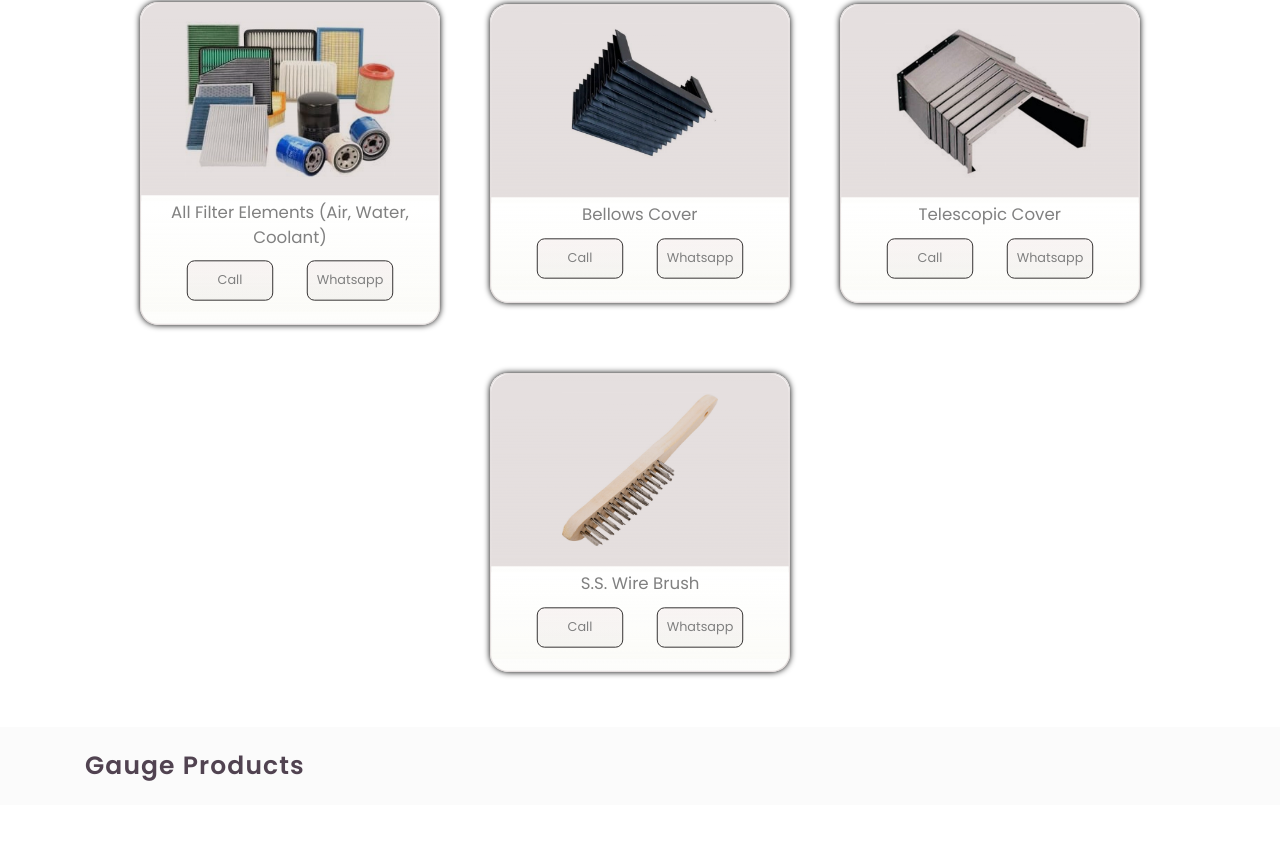
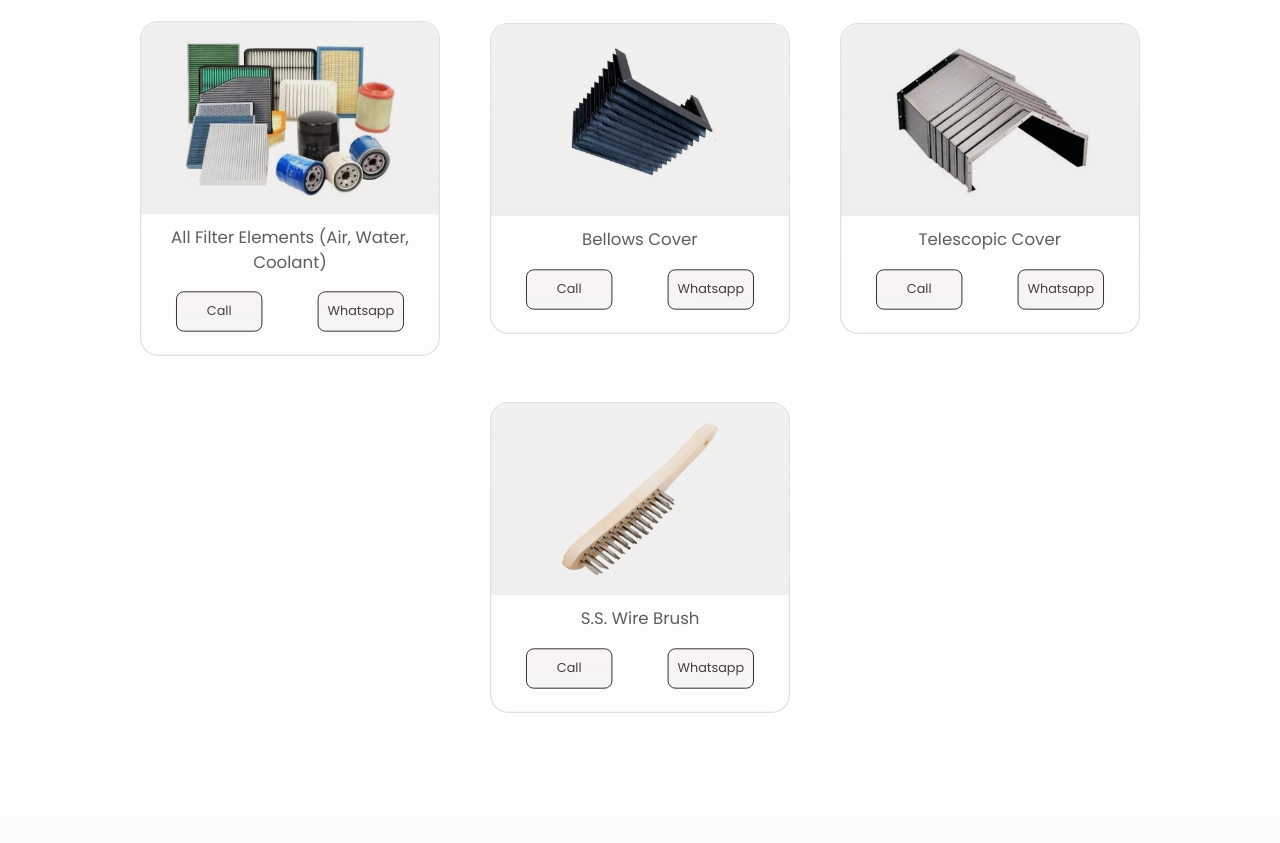
Before and after one commit to AbhiQuodes/Aryan-Enterprises, a React (Create React App) app: page /products in a window 1280 px wide. Shown: the part 956-1799 px from the top of the page. Built offline with nearby package versions, Linux system fonts and the light colour scheme.

Commit message:
38th commit

```diff
--- a/src/components/AchievementContainer.js
+++ b/src/components/AchievementContainer.js
@@ -60,7 +60,7 @@ const AchievementContainer = () => {
         data-aos-easing="ease-in-sine"
         className="achievement-text"
       >
-        <span style={{ color: "black", fontSize: "25px" }} >At </span> Aryan
+        <span style={{ color: "black", fontSize: "25px" }}>At </span> Aryan
         Enterprises, our journey has been marked by remarkable achievements and
         unwavering dedication to excellence in global trade. As a trusted bridge
         between buyers and sellers of imported and exported products, we have
--- a/src/components/ProductContainer.css
+++ b/src/components/ProductContainer.css
@@ -75,7 +75,6 @@
   transform: rotate(90deg);
 }
 .product-image {
-  /* min-width:60%; */
   height: 140px;
   max-width: 170px;
   transition: all 0.5s linear 0s;
@@ -91,7 +90,6 @@
   .product-image {
     height: 80px;
     max-width: 110px;
-    /* display: none; */
   }
   .product-box-list {
     gap: 20px;
@@ -99,7 +97,7 @@
     align-items: center;
   }
   .product-box-title {
-    font-size: 28px;
+    font-size: 24px;
   }
   .product-box-list-arrow {
     height: 25px;
--- a/src/pages/ClientPage.js
+++ b/src/pages/ClientPage.js
@@ -25,7 +25,6 @@ const ClientPage = () => {
   useEffect(() => {
     handleHeadLinksLoader();
     // window.scrollTo(0, 0);
-
   }, []);
   return (
     <div>
@@ -40,10 +39,11 @@ const ClientPage = () => {
         }}
       ></LoadingBar>
       <HeaderBar handleHeadLinksLoader={handleHeadLinksLoader}></HeaderBar>
-      <div className="container"> <ClientContainer></ClientContainer>
+      <div className="container">
+        {" "}
+        <ClientContainer></ClientContainer>
       </div>
       <FooterBar></FooterBar>
-
     </div>
   );
 };
--- a/src/pages/ContactUsPage.js
+++ b/src/pages/ContactUsPage.js
@@ -40,9 +40,10 @@ const ContactUsPage = () => {
         }}
       ></LoadingBar>
       <HeaderBar handleHeadLinksLoader={handleHeadLinksLoader}></HeaderBar>
-      <div className="container"><ContactContainer></ContactContainer></div>
+      <div className="container">
+        <ContactContainer></ContactContainer>
+      </div>
       <FooterBar></FooterBar>
-
     </div>
   );
 };
--- a/src/pages/ProductPage.css
+++ b/src/pages/ProductPage.css
@@ -1,25 +1,21 @@
-.product-contact-box-list-item{
+.product-contact-box-list-item {
   background: linear-gradient(#fff, rgba(245, 245, 235, 0.199));
   display: flex;
   border-radius: 15px;
-        box-shadow: 0px 0px 5px black;
+  /* box-shadow: 0px 0px 5px rgb(248, 246, 246); */
   width: 100%;
   max-width: 250px;
   flex-direction: column-reverse;
   height: fit-content;
   /* gap: 10px; */
-        scale:1.2;
+  scale: 1.2;
   justify-content: space-evenly;
   align-items: center;
-        /* background: linear-gradient(#eb548545, rgba(245, 245, 235, 0.199)); */
-        padding:0px 0px 10px 0px;
-        /* border: 2px solid rgba(12, 4, 4, 0.29); */
   min-height: 230px;
-       border: 1px solid  #cec3c386;;
-
+  border: 1px solid #cec3c386;
 }
 
-    .product-menu-bar{
+.product-menu-bar {
   display: none;
   width: 100vw;
   min-height: fit-content;
@@ -30,20 +26,22 @@
   z-index: 10;
 }
 
-    .title-background{
-        color: rgb(81, 67, 81); /* border:1px solid black; */
+.title-background {
+  color: rgb(31, 2, 31); /* border:1px solid black; */
+  border-bottom: 1px solid black;
+  margin: 50px 0px;
+  padding: 30px;
   background-color: rgba(128, 128, 128, 0.037);
   display: flex;
   justify-content: start;
   font-weight: 600;
   letter-spacing: 1.12px;
   font-size: 25px;
-        padding: 20px 85px;
+  padding: 20px 70px;
   width: 100%;
 }
-    .page-product-container{
+.page-product-container {
   padding-bottom: 100px;
-
 }
 .page-product-box-list {
   display: flex;
@@ -53,95 +51,91 @@
   padding: 30px;
   width: 100%;
 }
-    .product-contact-box-list-item:hover{
+.product-contact-box-list-item:hover {
   border: 1px solid rgb(1, 23, 23);
-
 }
 .product-box-title:hover {
-        color: rgb(81, 67, 81); /* border:1px solid black; */
+  color: rgb(31, 2, 31);
 }
 .product-contact-box-list-item:hover .page-product-name {
-        color:black !important;
+  color: black !important;
 }
 .product-contact-box-list-item:hover .product-name {
-        color:black !important;
+  color: black !important;
 }
 
-    .product-image:hover,.page-product-image:hover{
-    scale:1.09132;
+.product-image:hover,
+.page-product-image:hover {
+  scale: 1.09132;
 }
 
-.product-contact{
+.product-contact {
   align-items: center;
   width: 100%;
   display: flex;
   flex-direction: column;
   text-align: center;
-    background: linear-gradient(#fff, rgba(245, 245, 235, 0.199));
-
+  /* background: linear-gradient(#fff, rgba(245, 245, 235, 0.199)); */
   /* gap: 10px; */
   align-items: center;
+  padding-bottom: 10px;
+}
 
-}
-.btn-box{
-    width:100%;
-    padding:5px 20px;
+.btn-box {
+  width: 100%;
+  padding: 5px 20px;
   display: flex;
-    justify-content: space-evenly;
+  justify-content: space-between;
 }
 .page-product-name {
   font-weight: 350;
-    color: rgb(128, 128, 128);
+  color: rgba(10, 9, 9, 0.655);
+  padding: 5px 0px;
   font-size: 13.5px;
   scale: 1.026912;
 }
-.btn{
-    width:fit-content;
-padding:10px 5px;
+.btn {
+  width: fit-content;
+  padding: 10px 5px;
   /* background-color: #fff; */
   background: linear-gradient(#f3e9e97a, rgba(213, 213, 207, 0.199));
-border:1px solid rgb(44, 41, 41);
-color:grey;
+  border: 1px solid rgb(44, 41, 41);
+  color: rgb(66, 63, 63);
   border-radius: 8px;
   cursor: pointer;
-
-min-width:90px;
-scale:0.8;
+  min-width: 90px;
+  scale: 0.8;
 }
-.btn:hover{
-    color:#fff;
-    background: linear-gradient(rgb(32,1,32), rgb(32,1,32));
-    /* background-color: rgb(32,1,32); */
-    border:1px solid rgb(32,1,32);
-
+.btn:hover {
+  color: #fff;
+  background: linear-gradient(rgb(16, 0, 16), rgb(32, 1, 32));
+  border: 1px solid rgb(32, 1, 32);
 }
-.img-box{
-    width:100%;
+.img-box {
+  width: 100%;
   display: flex;
   justify-content: center;
   align-items: center;
   height: 160px;
-    background-color: #cec3c386;
+  background-color: #96929223;
   border-top-left-radius: 15px;
   border-top-right-radius: 15px;
   margin-bottom: 5px;
   padding: 0px 10px;
-
 }
-.page-product-image{
+.page-product-image {
   /* scale:1.123; */
   max-width: 96%;
   height: 130px;
   transition: all 0.5s linear 0s;
   mix-blend-mode: multiply;
 }
-.product-box-list{
+.product-box-list {
   display: flex;
   justify-content: center;
 }
 
-@media (max-width:600px)
-{
+@media (max-width: 600px) {
   .page-product-image {
     height: 130px;
     max-width: 98%;
@@ -151,22 +145,29 @@ scale:0.8;
     gap: 100px;
     flex-direction: column;
     align-items: center;
+    margin-bottom: 50px;
+  }
+  .btn-box {
+    justify-content: space-between;
+    scale: 0.98;
   }
   .product-container {
     padding: 15px;
     gap: 15px;
     padding-top: 50px;
   }
-      .title-background{
-
+  .title-background {
     font-size: 20px;
-        padding: 20px;
+    padding: 20px 20px;
     justify-content: center;
-        scale:1.2;
+    /* scale:1.2; */
   }
   .menu-bar-list-item {
     font-size: 14px;
     scale: 1.422;
     left: 30px;
   }
+  .product-contact-box-list-item:hover {
+    border: 1px solid rgb(1, 23, 23);
   }
+}
--- a/src/pages/ProductPage.js
+++ b/src/pages/ProductPage.js
@@ -1,4 +1,4 @@
-import React, { useState, useEffect,useRef } from "react";
+import React, { useState, useEffect, useRef } from "react";
 import "./ProductPage.css";
 import { NavLink } from "react-router-dom";
 import HeaderBar from "../components/HeaderBar";
@@ -86,21 +86,17 @@ import ringImg2 from "../images/ring2.jpg";
 import threadpitchImg from "../images/threadpitch.jpg";
 import trapezoidalImg from "../images/trapezoidal.jpg";
 
-
-
-
 const ProductPage = () => {
   const location = useLocation();
   const [progress, setProgress] = useState(0);
   Aos.init();
   const dropDownImg = useRef();
-  const [displayWidth,setDisplayWidth] =useState( window.innerWidth);
-  const [expandedProductBox ,setExpandedProductBox]=useState(null);
-  const handleExpand =(index)=>{
-    setExpandedProductBox( expandedProductBox=== index ? null : index)
-  }
-    const productBoxList  =useRef();
-
+  const [displayWidth, setDisplayWidth] = useState(window.innerWidth);
+  const [expandedProductBox, setExpandedProductBox] = useState(null);
+  const handleExpand = (index) => {
+    setExpandedProductBox(expandedProductBox === index ? null : index);
+  };
+  const productBoxList = useRef();
 
   const productDetails = [
     // { name: "Measuring Tools", image: MeasuringTools },
@@ -117,9 +113,9 @@ const ProductPage = () => {
     { name: "Bellows Cover", image: BellowsCover },
     { name: "Telescopic Cover", image: TelescopicCover },
     { name: "S.S. Wire Brush", image: SSWireBrush },
-  ]
+  ];
 
-  const gaugeImgDetails=[
+  const gaugeImgDetails = [
     { name: "product-name-display", image: gaugeImg1 },
     { name: "product-name-display", image: gaugeImg2 },
     { name: "product-name-display", image: gaugeImg3 },
@@ -139,10 +135,9 @@ const ProductPage = () => {
     { name: "product-name-display", image: gaugeImg17 },
     { name: "product-name-display", image: gaugeImg18 },
     { name: "product-name-display", image: gaugeImg19 },
+  ];
 
-  ]
-
-  const measurementImgDetails=[
+  const measurementImgDetails = [
     { name: "product-name-display", image: measurementImg1 },
     { name: "product-name-display", image: measurementImg2 },
     { name: "product-name-display", image: measurementImg3 },
@@ -153,10 +148,9 @@ const ProductPage = () => {
     { name: "product-name-display", image: measurementImg8 },
     { name: "product-name-display", image: measurementImg9 },
     { name: "product-name-display", image: measurementImg10 },
+  ];
 
-  ]
-
-  const micrometerImgDetails=[
+  const micrometerImgDetails = [
     { name: "product-name-display", image: micrometerImg1 },
     { name: "product-name-display", image: micrometerImg2 },
     { name: "product-name-display", image: micrometerImg3 },
@@ -171,10 +165,10 @@ const ProductPage = () => {
     { name: "product-name-display", image: micrometerImg12 },
     { name: "product-name-display", image: micrometerImg13 },
     { name: "product-name-display", image: micrometerImg14 },
-  ]
+  ];
   // { name: "product-name-display", image:micrometerImg15  },
 
-    const plungerImgDetails=[
+  const plungerImgDetails = [
     { name: "product-name-display", image: plungerImg1 },
     { name: "product-name-display", image: plungerImg2 },
     { name: "product-name-display", image: plungerImg3 },
@@ -250,7 +244,6 @@ const ProductPage = () => {
   //     { name: "product-name-display-55", image: indicatorImg2 },
   // ];
 
-
   const handleDropDownClick = (event) => {
     if (!dropDownImg.current.classList.contains("rotate-icon")) {
       dropDownImg.current.classList.add("rotate-icon");
@@ -259,9 +252,7 @@ const ProductPage = () => {
       dropDownImg.current.classList.remove("rotate-icon");
       // productBoxList.current.style.display = "none";
     }
-
-
-    }
+  };
   const handleHeadLinksLoader = () => {
     const controlProgress = setInterval(() => {
       setProgress((previousProgress) => {
@@ -293,15 +284,9 @@ const ProductPage = () => {
       <HeaderBar handleHeadLinksLoader={handleHeadLinksLoader}></HeaderBar>
       <div className="product-menu-bar">
         <ul className="menu-bar-list">
-          <li className="menu-bar-list-item">
-            Gauge Tools
-          </li>
-          <li className="menu-bar-list-item">
-            Measuring Tools
-          </li>
-          <li className="menu-bar-list-item">
-            Plunger Tools
-          </li>
+          <li className="menu-bar-list-item">Gauge Tools</li>
+          <li className="menu-bar-list-item">Measuring Tools</li>
+          <li className="menu-bar-list-item">Plunger Tools</li>
         </ul>
       </div>
       <div className="container">
@@ -330,26 +315,23 @@ const ProductPage = () => {
                   <div className="product-contact">
                     <h3 className="page-product-name">{eachProduct.name}</h3>
                     <div className="btn-box">
-
-                <a href={`tel:${9529909387}`}> <button className='call-btn btn'>Call</button></a>
-                 <a href={`https://wa.me/${9529909387}`}
+                      <a href={`tel:${9529909387}`}>
+                        {" "}
+                        <button className="call-btn btn">Call</button>
+                      </a>
+                      <a
+                        href={`https://wa.me/${9529909387}`}
                         target="_blank"
-                 rel="noopener noreferrer"> <button
-                  className='Whatsapp-btn btn'>Whatsapp</button></a>
+                        rel="noopener noreferrer"
+                      >
+                        {" "}
+                        <button className="Whatsapp-btn btn">Whatsapp</button>
+                      </a>
                     </div>
                   </div>
-
-
-                  {/* <img key={idx}
-            ref={dropDownImg}
-            src={dropDown}
-            alt="dropDown-box-arrow"
-           className="product-box-list-arrow"
-           onClick={(event)=>{
-            handleDropDownClick(event);
-           }}
-          ></img> */}
-                 <div className="img-box"> <img
+                  <div className="img-box">
+                    {" "}
+                    <img
                       className="page-product-image"
                       src={eachProduct.image}
                       alt="product-img"
@@ -375,16 +357,20 @@ const ProductPage = () => {
                   <div className="product-contact">
                     <h3 className="page-product-name">{eachProduct.name}</h3>
                     <div className="btn-box">
-
-                <a href={`tel:${9529909387}`}> <button className='call-btn btn'>Call</button></a>
-                 <a href={`https://wa.me/${9529909387}`}
+                      <a href={`tel:${9529909387}`}>
+                        {" "}
+                        <button className="call-btn btn">Call</button>
+                      </a>
+                      <a
+                        href={`https://wa.me/${9529909387}`}
                         target="_blank"
-                 rel="noopener noreferrer"> <button
-                  className='Whatsapp-btn btn'>Whatsapp</button></a>
+                        rel="noopener noreferrer"
+                      >
+                        {" "}
+                        <button className="Whatsapp-btn btn">Whatsapp</button>
+                      </a>
                     </div>
                   </div>
-
-
                   {/* <img key={idx}
             ref={dropDownImg}
             src={dropDown}
@@ -394,7 +380,9 @@ const ProductPage = () => {
             handleDropDownClick(event);
            }}
           ></img> */}
-                 <div className="img-box"> <img
+                  <div className="img-box">
+                    {" "}
+                    <img
                       className="page-product-image"
                       src={eachProduct.image}
                       alt="product-img"
@@ -404,14 +392,16 @@ const ProductPage = () => {
               );
             })}
           </ul>
-          <h2 className="product-box-title title-background">Measurement Products</h2>
+          <h2 className="product-box-title title-background">
+            Measurement Products
+          </h2>
           <ul className="page-product-box-list">
             {measurementImgDetails.map((eachProduct, idx) => {
               return (
                 <li
                   className="product-contact-box-list-item"
                   ref={productBoxList}
-                  key={idx}
+                  key={idx}j
                 >
                   {" "}
                   {/* <img src="dsndhgh" alt="product-img">
@@ -419,16 +409,20 @@ const ProductPage = () => {
                   <div className="product-contact">
                     <h3 className="page-product-name">{eachProduct.name}</h3>
                     <div className="btn-box">
-
-                <a href={`tel:${9529909387}`}> <button className='call-btn btn'>Call</button></a>
-                 <a href={`https://wa.me/${9529909387}`}
+                      <a href={`tel:${9529909387}`}>
+                        {" "}
+                        <button className="call-btn btn">Call</button>
+                      </a>
+                      <a
+                        href={`https://wa.me/${9529909387}`}
                         target="_blank"
-                 rel="noopener noreferrer"> <button
-                  className='Whatsapp-btn btn'>Whatsapp</button></a>
+                        rel="noopener noreferrer"
+                      >
+                        {" "}
+                        <button className="Whatsapp-btn btn">Whatsapp</button>
+                      </a>
                     </div>
                   </div>
-
-
                   {/* <img key={idx}
             ref={dropDownImg}
             src={dropDown}
@@ -438,7 +432,9 @@ const ProductPage = () => {
             handleDropDownClick(event);
            }}
           ></img> */}
-                 <div className="img-box"> <img
+                  <div className="img-box">
+                    {" "}
+                    <img
                       className="page-product-image"
                       src={eachProduct.image}
                       alt="product-img"
@@ -449,7 +445,9 @@ const ProductPage = () => {
             })}
           </ul>
 
-          <h2 className="product-box-title title-background">Micrometer Products</h2>
+          <h2 className="product-box-title title-background">
+            Micrometer Products
+          </h2>
           <ul className="page-product-box-list">
             {micrometerImgDetails.map((eachProduct, idx) => {
               return (
@@ -464,16 +462,20 @@ const ProductPage = () => {
                   <div className="product-contact">
                     <h3 className="page-product-name">{eachProduct.name}</h3>
                     <div className="btn-box">
-
-                <a href={`tel:${9529909387}`}> <button className='call-btn btn'>Call</button></a>
-                 <a href={`https://wa.me/${9529909387}`}
+                      <a href={`tel:${9529909387}`}>
+                        {" "}
+                        <button className="call-btn btn">Call</button>
+                      </a>
+                      <a
+                        href={`https://wa.me/${9529909387}`}
                         target="_blank"
-                 rel="noopener noreferrer"> <button
-                  className='Whatsapp-btn btn'>Whatsapp</button></a>
+                        rel="noopener noreferrer"
+                      >
+                        {" "}
+                        <button className="Whatsapp-btn btn">Whatsapp</button>
+                      </a>
                     </div>
                   </div>
-
-
                   {/* <img key={idx}
             ref={dropDownImg}
             src={dropDown}
@@ -483,7 +485,9 @@ const ProductPage = () => {
             handleDropDownClick(event);
            }}
           ></img> */}
-                 <div className="img-box"> <img
+                  <div className="img-box">
+                    {" "}
+                    <img
                       className="page-product-image"
                       src={eachProduct.image}
                       alt="product-img"
@@ -493,7 +497,9 @@ const ProductPage = () => {
               );
             })}
           </ul>
-          <h2 className="product-box-title title-background">Plunger product</h2>
+          <h2 className="product-box-title title-background">
+            Plunger product
+          </h2>
           <ul className="page-product-box-list">
             {micrometerImgDetails.map((eachProduct, idx) => {
               return (
@@ -508,16 +514,20 @@ const ProductPage = () => {
                   <div className="product-contact">
                     <h3 className="page-product-name">{eachProduct.name}</h3>
                     <div className="btn-box">
-
-                <a href={`tel:${9529909387}`}> <button className='call-btn btn'>Call</button></a>
-                 <a href={`https://wa.me/${9529909387}`}
+                      <a href={`tel:${9529909387}`}>
+                        {" "}
+                        <button className="call-btn btn">Call</button>
+                      </a>
+                      <a
+                        href={`https://wa.me/${9529909387}`}
                         target="_blank"
-                 rel="noopener noreferrer"> <button
-                  className='Whatsapp-btn btn'>Whatsapp</button></a>
+                        rel="noopener noreferrer"
+                      >
+                        {" "}
+                        <button className="Whatsapp-btn btn">Whatsapp</button>
+                      </a>
                     </div>
                   </div>
-
-
                   {/* <img key={idx}
             ref={dropDownImg}
             src={dropDown}
@@ -527,7 +537,9 @@ const ProductPage = () => {
             handleDropDownClick(event);
            }}
           ></img> */}
-                 <div className="img-box"> <img
+                  <div className="img-box">
+                    {" "}
+                    <img
                       className="page-product-image"
                       src={eachProduct.image}
                       alt="product-img"
```
Also changed, not shown: src/components/AchievementContainer.css (+3 -4 lines), src/components/ClientContainer.css (+9 -3 lines), src/components/ContactContainer.css (+10 -2 lines), src/components/ContactContainer.js (+2 -10 lines), src/components/CoroselBox.css (+6 -8 lines), src/components/IntroductoryBox.css (+2 -8 lines). Lines whose indentation alone changed are shown as unchanged.
